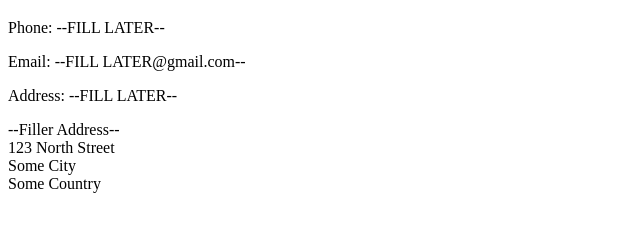
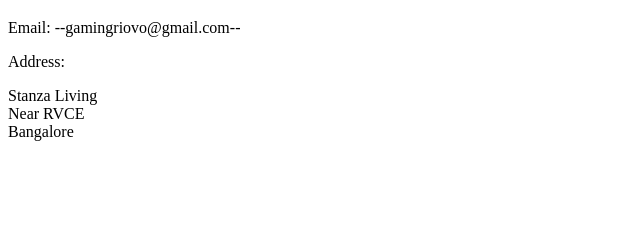
Before and after one commit to CodingRiovo/html-resume, a plain HTML site: page Public/contact.html in a window 1280 px wide. Shown: the part 61-292 px from the top of the page, without its empty margins (0-640 px from the left). Drawn offline with Linux system fonts and the light colour scheme.

Commit message:
Update contact.html

```diff
--- a/Public/contact.html
+++ b/Public/contact.html
@@ -6,14 +6,12 @@
 </head>
 <body>
   <h1>Contact Me</h1>
-<p>Phone: --FILL LATER--</p>
-<p>Email: --FILL LATER@gmail.com--</p>
-<p>Address: --FILL LATER--</p>
+<p>Email: --gamingriovo@gmail.com--</p>
+<p>Address: </p>
 <p>
-  --Filler Address--<br />
-  123 North Street<br />
-  Some City<br />
-  Some Country <br />
+  Stanza Living<br />
+  Near RVCE<br />
+  Bangalore<br />
 </p>
 </body>
 </html>
```
